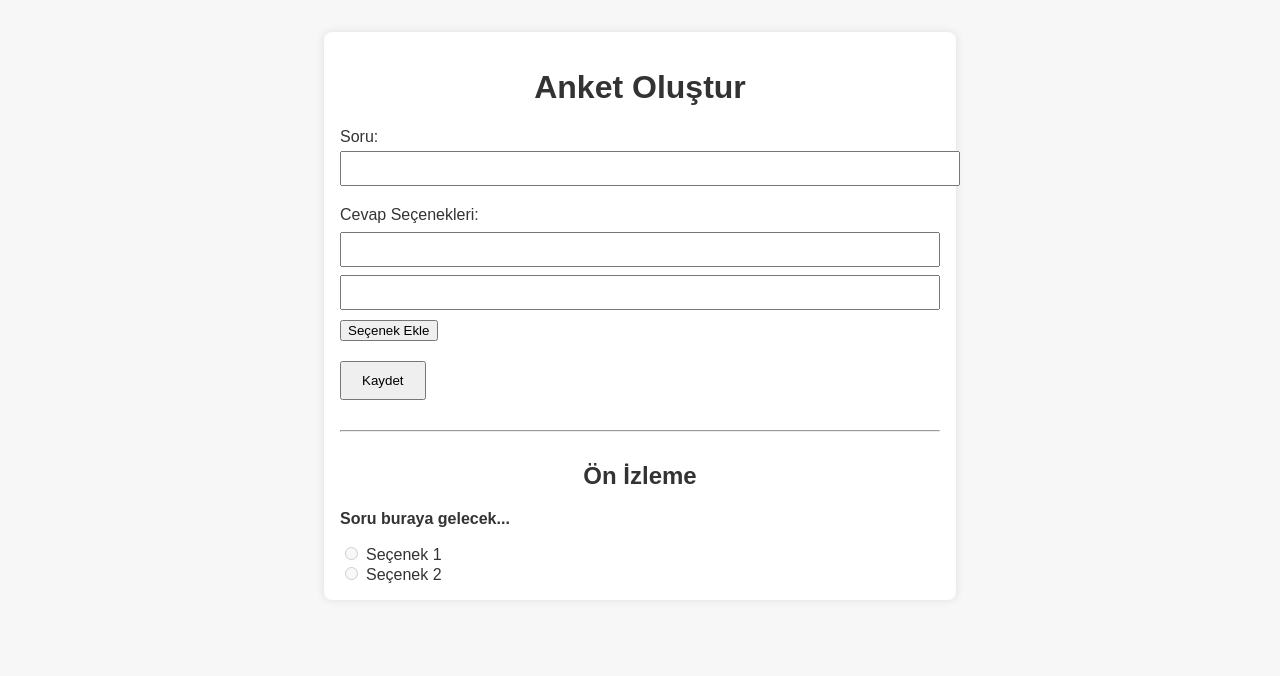
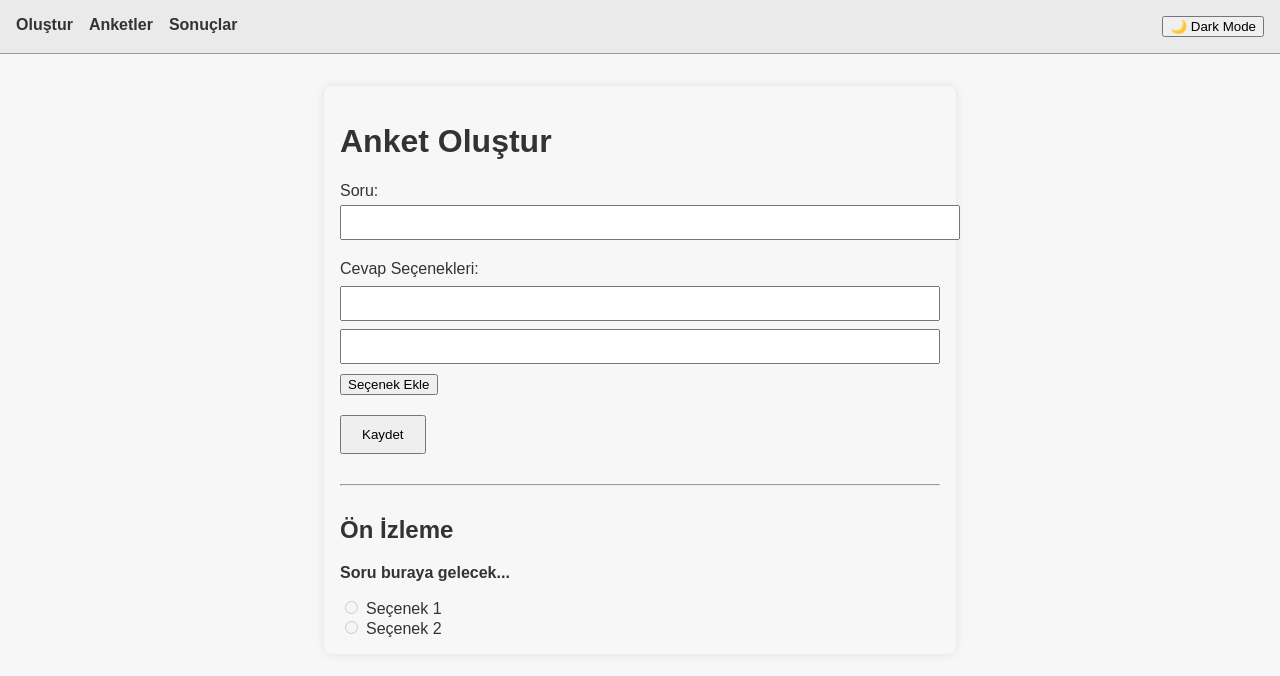
Before and after one commit to yusuftannn/interactive-poll-app, a Next.js app: page / in a window 1280 px wide. Shown: the top 676 px of the page. Built offline with nearby package versions, Linux system fonts and the light colour scheme.

Commit message:
Add light/dark mode toggle with persistent theme in localStorage

```diff
--- a/src/app/layout.js
+++ b/src/app/layout.js
@@ -1,15 +1,44 @@
-import { Geist, Geist_Mono } from "next/font/google";
+'use client';
 import '../styles/globals.css';
-
-export const metadata = {
-  title: "Create Next App",
-  description: "Generated by create next app",
-};
+import Link from 'next/link';
+import { useEffect, useState } from 'react';
 
 export default function RootLayout({ children }) {
+  const [theme, setTheme] = useState('light');
+
+  useEffect(() => {
+    const saved = localStorage.getItem('theme') || 'light';
+    setTheme(saved);
+    document.documentElement.className = saved;
+  }, []);
+
+  const toggleTheme = () => {
+    const newTheme = theme === 'light' ? 'dark' : 'light';
+    setTheme(newTheme);
+    localStorage.setItem('theme', newTheme);
+    document.documentElement.className = newTheme;
+  };
+
   return (
     <html lang="en">
-      <body>{children}</body>
+      <body>
+        <nav style={{
+          display: 'flex',
+          gap: '1rem',
+          justifyContent: 'center',
+          padding: '1rem',
+          background: theme === 'light' ? '#eaeaea' : '#333',
+          borderBottom: '1px solid #999',
+        }}>
+          <Link href="/">Oluştur</Link>
+          <Link href="/list">Anketler</Link>
+          <Link href="/results">Sonuçlar</Link>
+          <button onClick={toggleTheme} style={{ marginLeft: 'auto' }}>
+            {theme === 'light' ? '🌙 Dark Mode' : '☀️ Light Mode'}
+          </button>
+        </nav>
+        {children}
+      </body>
     </html>
   );
 }
--- a/src/styles/globals.css
+++ b/src/styles/globals.css
@@ -1,20 +1,30 @@
-body {
-    font-family: sans-serif;
-    margin: 0;
-    padding: 0;
+html.light {
     background-color: #f7f7f7;
     color: #333;
+  }
+
+  html.dark {
+    background-color: #1e1e1e;
+    color: #eee;
+  }
+
+  body {
+    margin: 0;
+    font-family: sans-serif;
+    transition: background-color 0.3s, color 0.3s;
   }
 
   .container {
     max-width: 600px;
     margin: 2rem auto;
     padding: 1rem;
-    background-color: white;
+    background-color: inherit;
     border-radius: 8px;
     box-shadow: 0 0 10px rgba(0,0,0,0.1);
   }
 
-  h1, h2 {
-    text-align: center;
+  nav a {
+    text-decoration: none;
+    color: inherit;
+    font-weight: bold;
   }
```
